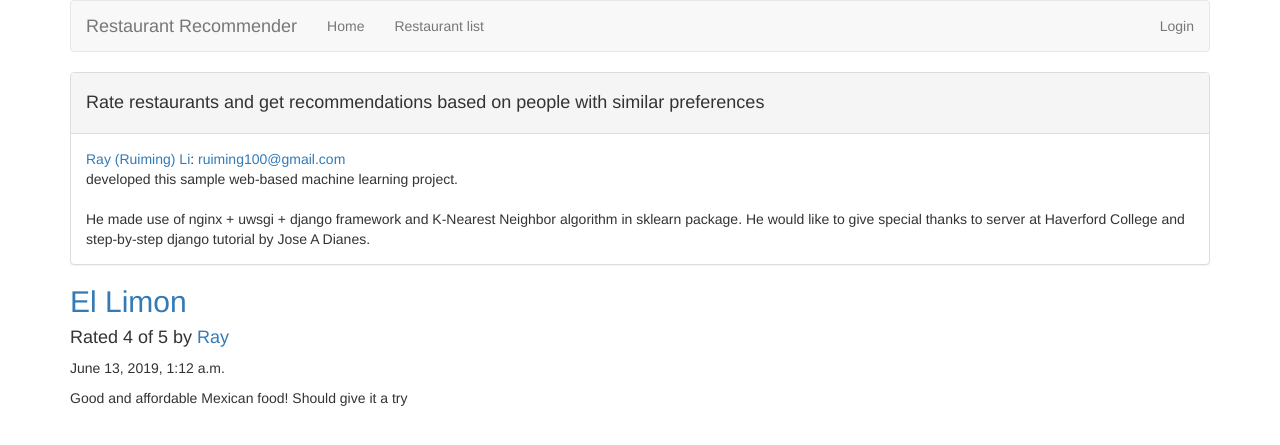
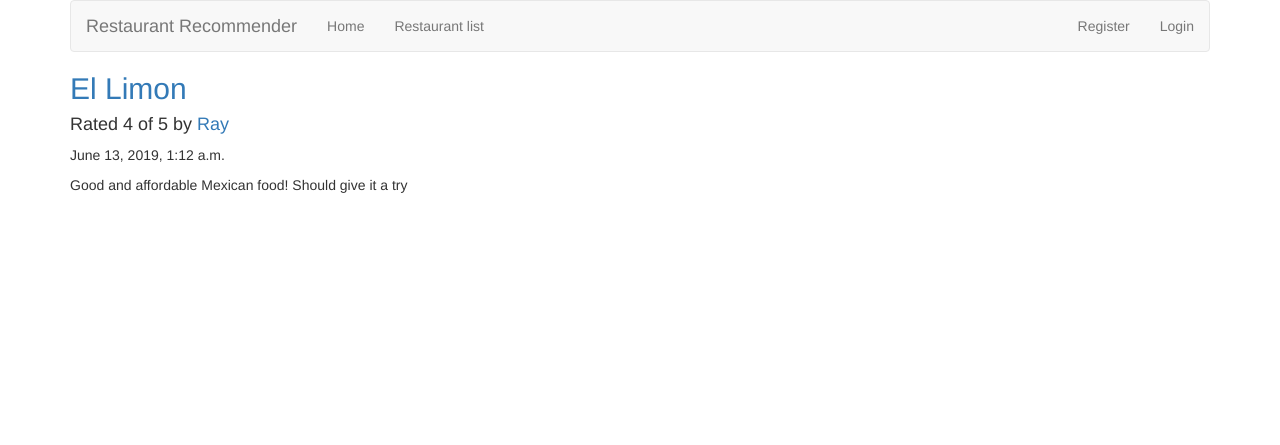
Before and after one commit to x-iaoming/165.82.168.3, a Django app: page /review/1/ in a window 1280 px wide. Shown: the top 445 px of the page. Run offline with Django 3.2, Linux system fonts and the light colour scheme; data comes from the database, SQL or seed files in the repository; some libraries are stand-ins or nearby versions.

Commit message:
Added register button

```diff
--- a/reviews/templates/reviews/base.html
+++ b/reviews/templates/reviews/base.html
@@ -22,17 +22,12 @@
                 <li><a href="{% url 'reviews:user_recommendation_list' %}">Restaurant suggestions</a></li>
                 <li><a href="{% url 'auth:logout' %}">Logout</a></li>
                 {% else %}
+                <li><a href="/accounts/register">Register</a></li>
                 <li><a href="{% url 'auth:login' %}">Login</a></li>
                 {% endif %}
             </ul>
         </div>
     </nav>
-
-    <div class="panel panel-default">
-        <div class="panel-heading"><h4>Rate restaurants and get recommendations based on people with similar preferences</h4></div>
-        <div class="panel-body"><footer><a href="https://www.linkedin.com/in/ruiming100/">Ray (Ruiming) Li</a>: <a href="mailto:ruiming100@gmail.com?Subject=Hello%20Ray" target="_top">ruiming100@gmail.com</a><br>developed this sample web-based machine learning project.</footer><footer><br>He made use of nginx + uwsgi + django framework and K-Nearest Neighbor algorithm in sklearn package. He would like to give special thanks to server at Haverford College and step-by-step django tutorial by Jose A Dianes.</footer></div>
-    </div>
-
 
     <h1>{% block title %}(no title){% endblock %}</h1>
 
```
